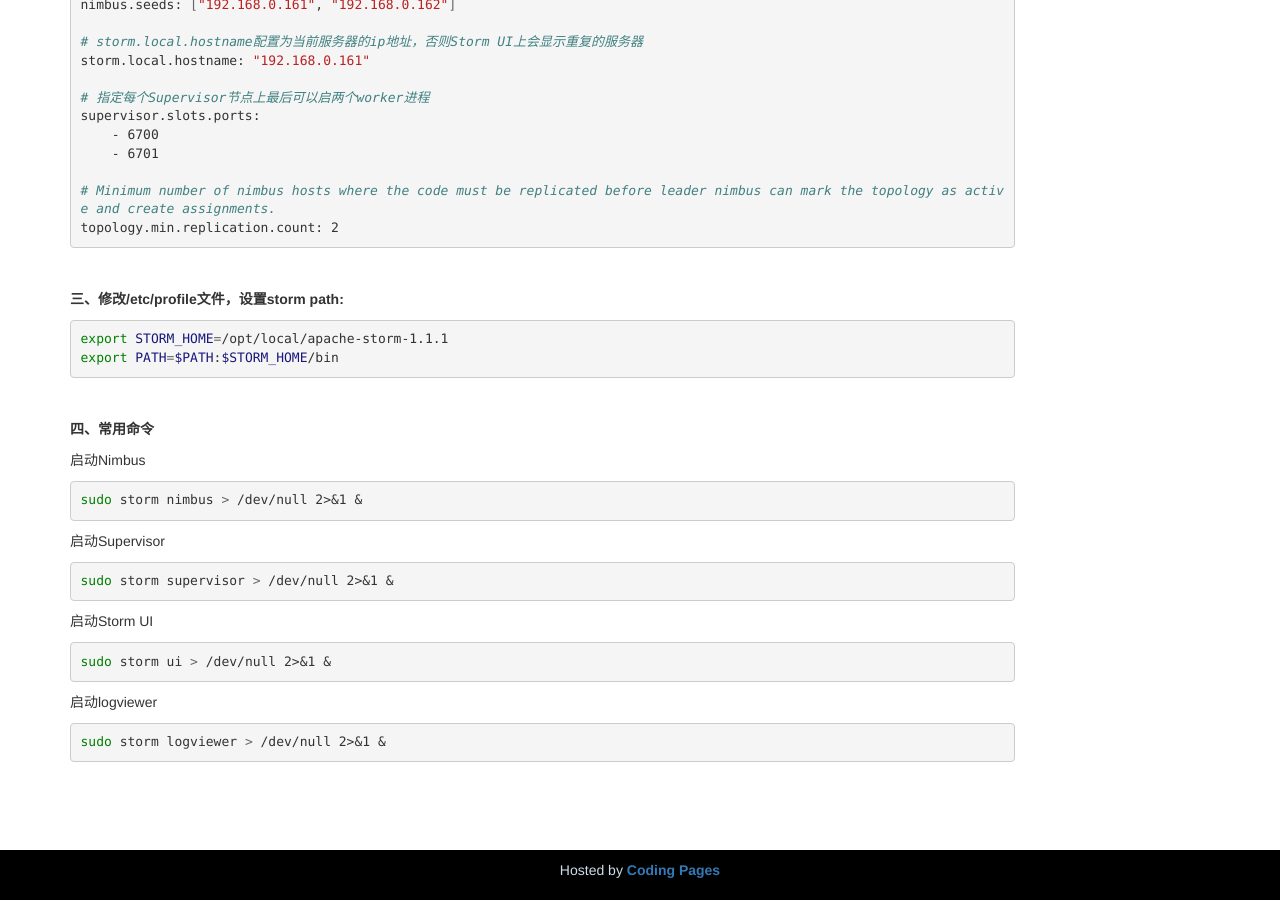
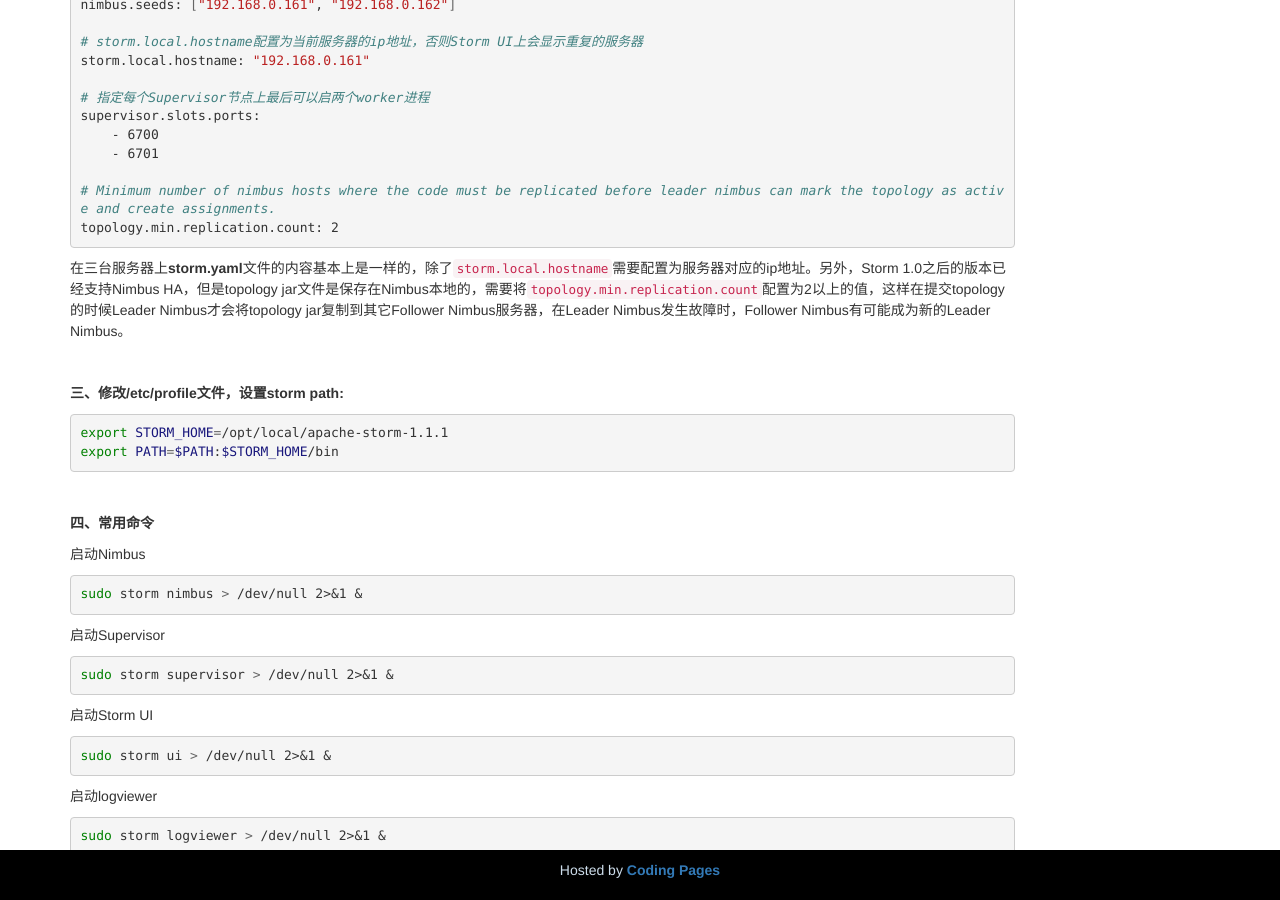
Before and after one commit to OuYangLiang/ouyangliang.github.io, a Jekyll site: the page built from _posts/2018-01-15-Storm深入浅出之部署篇.markdown, in a window 1280 px wide and 900 px high, scrolled down 1988 px. Built offline with Jekyll 4.4.1, drawn with Linux system fonts in a browser that asks for light colours; nearby versions of some CDN libraries.

Commit message:
storm.yaml文件说明

````diff
--- a/_posts/2018-01-15-Storm深入浅出之部署篇.markdown
+++ b/_posts/2018-01-15-Storm深入浅出之部署篇.markdown
@@ -89,6 +89,8 @@ supervisor.slots.ports:
 topology.min.replication.count: 2
 ```
 
+在三台服务器上**storm.yaml**文件的内容基本上是一样的，除了`storm.local.hostname`需要配置为服务器对应的ip地址。另外，Storm 1.0之后的版本已经支持Nimbus HA，但是topology jar文件是保存在Nimbus本地的，需要将`topology.min.replication.count`配置为2以上的值，这样在提交topology的时候Leader Nimbus才会将topology jar复制到其它Follower Nimbus服务器，在Leader Nimbus发生故障时，Follower Nimbus有可能成为新的Leader Nimbus。
+
 <br/>
 
 **三、修改/etc/profile文件，设置storm path:**
````
